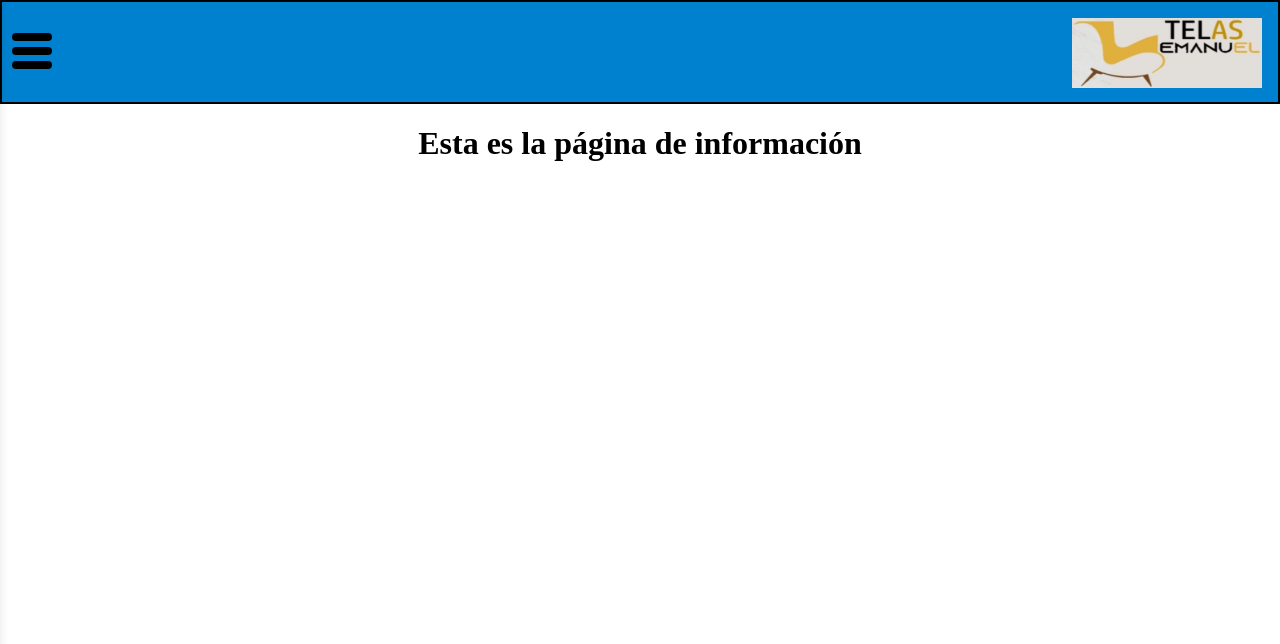
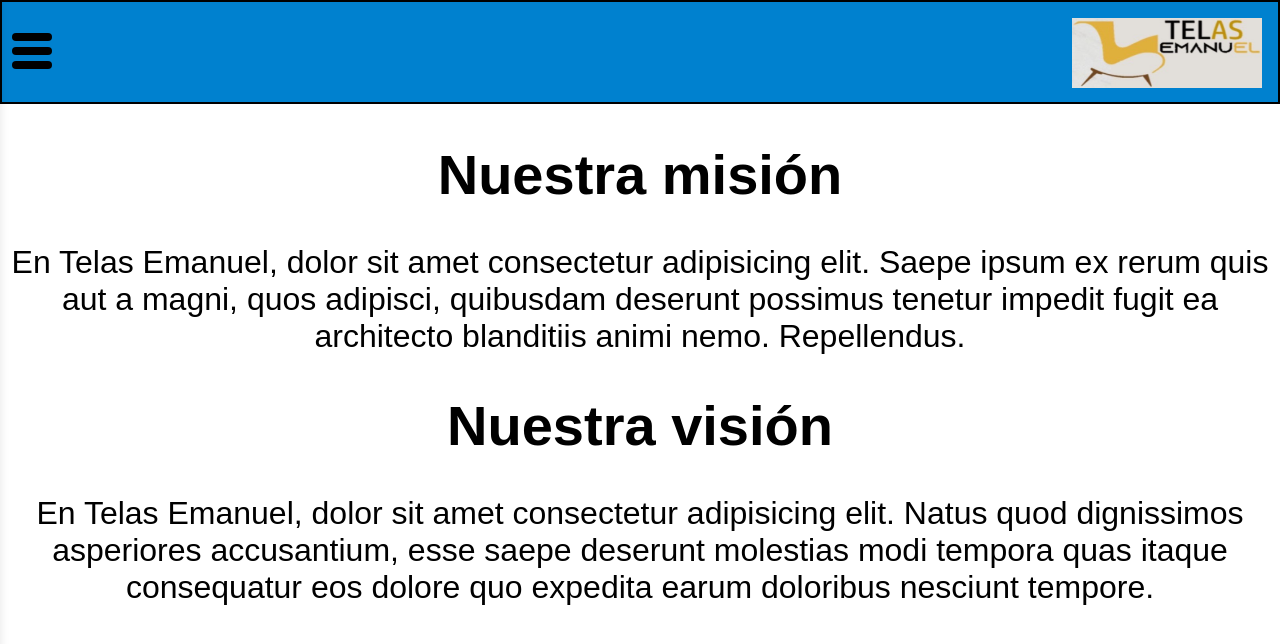
Before and after one commit to JoseDCaballero/VirtualStore, a Vue app: page /about in a window 1280 px wide. Shown: the top 644 px of the page. Built offline with nearby package versions, Linux system fonts and the light colour scheme.

Commit message:
agregué el 404

```diff
--- a/src/components/NavBar.vue
+++ b/src/components/NavBar.vue
@@ -71,7 +71,9 @@ function closeMenu() {
                 </div>
             </router-link>-->
             <div id="fondo">
-                <img src="/src/images/logo.png">
+                <a href="https://www.facebook.com/profile.php?id=61558219467442" target="_blank">
+                    <img src="/src/images/logo.png">
+                </a>
             </div>
         </nav>
     </div>
--- a/src/pages/AboutPage.vue
+++ b/src/pages/AboutPage.vue
@@ -1,7 +1,33 @@
 <template>
-    <h1>Esta es la página de información</h1>
+    <main>
+        <div class="info">
+            <h1>Nuestra misión</h1>
+            <p>En Telas Emanuel, dolor sit amet consectetur adipisicing elit. Saepe ipsum ex rerum quis aut a magni, quos adipisci, quibusdam deserunt possimus tenetur impedit fugit ea architecto blanditiis animi nemo. Repellendus.</p>
+            <h1>Nuestra visión</h1>
+            <p>En Telas Emanuel, dolor sit amet consectetur adipisicing elit. Natus quod dignissimos asperiores accusantium, esse saepe deserunt molestias modi tempora quas itaque consequatur eos dolore quo expedita earum doloribus nesciunt tempore.</p>
+        </div>
+    </main>
 </template>
 
 <style scoped>
-
+    main{
+        /*display: grid;
+        justify-content: center;  Centra horizontalmente el contenido del contenedor
+        align-items: center; Centra verticalmente el contenido del contenedor */
+        width: 100%;
+        display: grid;
+        justify-content: center;
+        align-items: center;
+    }
+    .info{
+        height: 100%;
+        margin: 0;
+        text-align: center;
+    }
+    h1{
+        font-size: 7vh;
+    }
+    p{
+        font-size: 4vh;
+    }
 </style>
--- a/src/pages/CategoriesPage.vue
+++ b/src/pages/CategoriesPage.vue
@@ -1,3 +1,21 @@
 <template>
-    <h1>Hola categorias</h1>
+    <h1>Categorias</h1>
+    <h2>A continuación se mostrarán las categorías de nuestros productos disponibles</h2>
+    <div class="cate">
+        <router-link to="/">
+            <marquee scrollamount="25">Próximamente...</marquee>
+        </router-link>
+    </div>
 </template>
+
+<style scoped>
+    a {
+        text-decoration: none;
+        color: #000;
+        font-size: 8vh;
+    }
+    .cate{
+        background-color: #f1f1f1;
+        height: 410px;
+    }
+</style>
--- a/src/pages/HomePage.vue
+++ b/src/pages/HomePage.vue
@@ -6,9 +6,9 @@
         <router-link to="/categories"><h2>Inicie a comprar aquí</h2></router-link>
     </div>
 
-    <div id="falso">
+    <!--<div id="falso">
         <router-link to="/login"><h2>Para poder hacer compras debe iniciar sesión en su cuenta</h2></router-link>
-    </div>
+    </div>-->
 
     <!--<div id="fondo">
         <img src="/src/images/logo.png">
--- a/src/pages/NewAccount.vue
+++ b/src/pages/NewAccount.vue
@@ -1,5 +1,5 @@
 <template>
     <form>
-        <h1>Aqui se podrán crear cuentas</h1>
+        <h1>Aquí se podrán crear cuentas</h1>
     </form>
 </template>
--- /dev/null
+++ b/src/pages/NotFound.vue
@@ -0,0 +1,22 @@
+<template>
+    <h1>No se encontró la página {{$route.params.pathMatch}}</h1>
+    <router-link to="/">
+        <button>Regresar a inicio</button>
+    </router-link>
+</template>
+
+<style scoped>
+    button{
+        padding: 2vh 2vh 2vh 2vh;
+        border: 1px solid #000;
+        background: rgba(0, 129, 207, 0.56);
+        border-radius: 16px;
+        box-shadow: 0 4px 30px rgba(0, 0, 0, 0.1);
+        backdrop-filter: blur(9.3px);
+        -webkit-backdrop-filter: blur(9.3px);
+    }
+    button:hover{
+        background-color: #0081CF;
+        cursor: pointer;
+    }
+</style>
--- a/src/pages/index.js
+++ b/src/pages/index.js
@@ -4,3 +4,4 @@ export { default as ReceptionPage } from './ReceptionPage.vue'
 export { default as LoginPage } from './LoginPage.vue'
 export { default as CategoriesPage } from './CategoriesPage.vue'
 export { default as NewAccount } from './NewAccount.vue'
+export { default as NotFound } from './NotFound.vue'
--- a/src/router.js
+++ b/src/router.js
@@ -1,6 +1,6 @@
 import { createRouter, createWebHistory } from 'vue-router'
 import DefaultLayout from './layouts/DefaultLayout.vue';
-import { AboutPage, HomePage, ReceptionPage, LoginPage, CategoriesPage, NewAccount } from './pages/index.js'
+import { AboutPage, HomePage, ReceptionPage, LoginPage, CategoriesPage, NewAccount, NotFound } from './pages/index.js'
 
 const routes = [
   {
@@ -51,6 +51,14 @@ const routes = [
       layout: DefaultLayout
     }
   },
+  {
+    path: '/:pathMatch(.*)*',
+    component: NotFound,
+    meta: {
+        title: 'Página no encontrada',
+        layout: DefaultLayout
+    }
+  },
 ];
 
 const router = createRouter({
@@ -59,4 +67,8 @@ const router = createRouter({
   routes
 })
 
+router.afterEach((to) => {
+  document.title = to.meta.title ?? 'Tienda'
+})
+
 export default router
```
